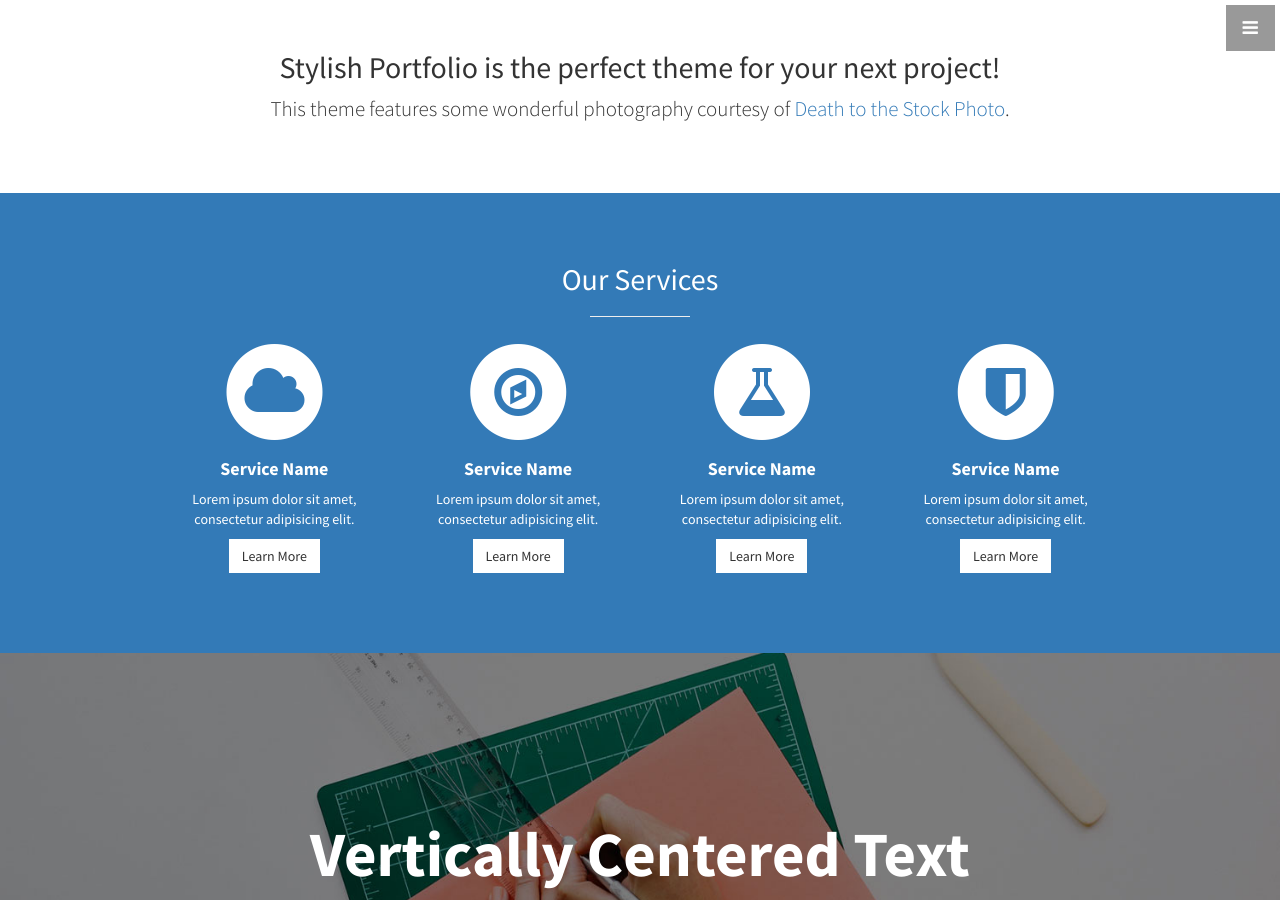
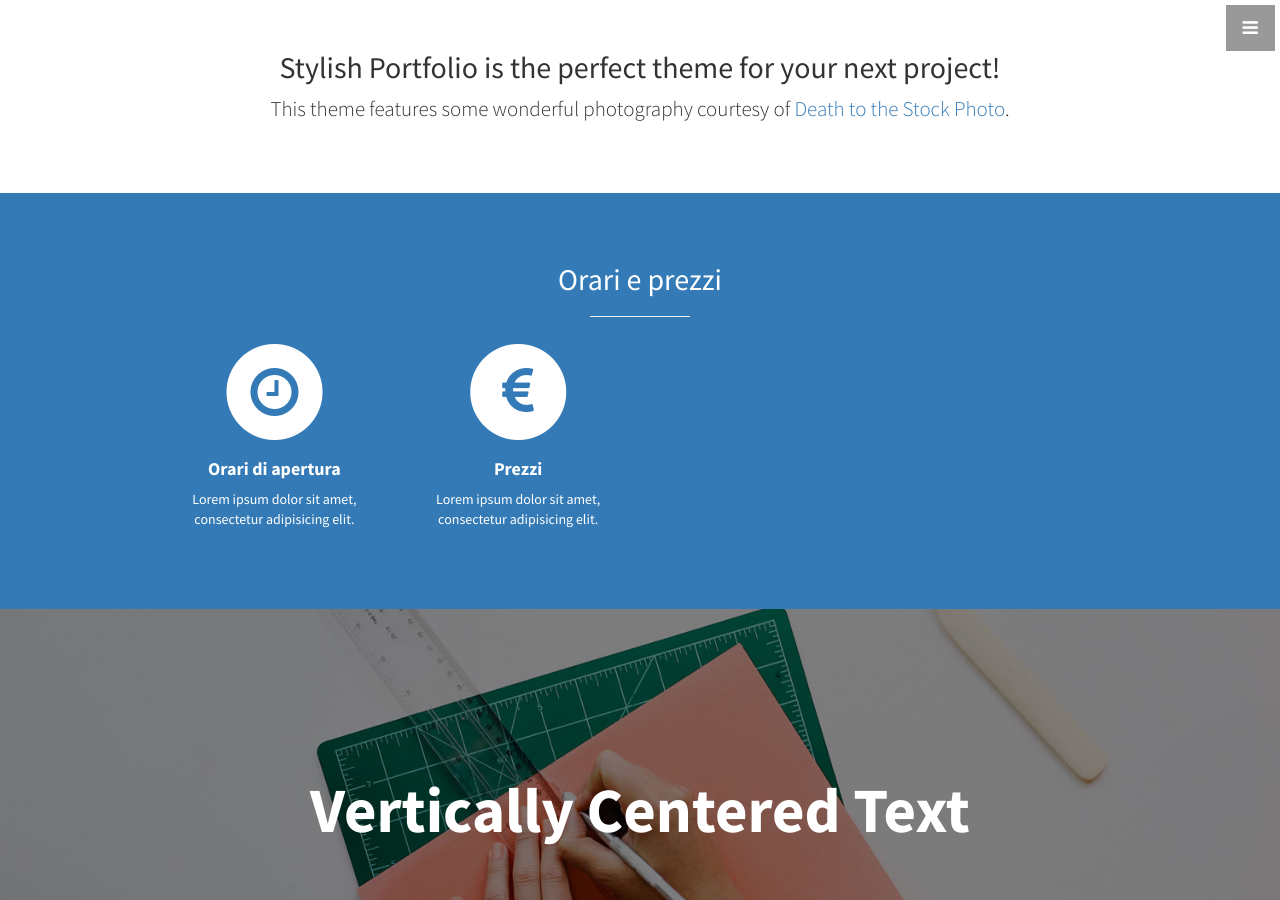
Before and after one commit to plataciland/plataciland.github.io, a Jekyll site: the page built from index.html, in a window 1280 px wide and 900 px high, scrolled down 919 px. Built offline with Jekyll 4.4.1, drawn with Linux system fonts in a browser that asks for light colours.

Commit message:
Update services.html

```diff
--- a/_includes/services.html
+++ b/_includes/services.html
@@ -3,59 +3,31 @@
   <div class="container">
     <div class="row text-center">
       <div class="col-lg-10 col-lg-offset-1">
-        <h2>Our Services</h2>
+        <h2>Orari e prezzi</h2>
         <hr class="small">
         <div class="row">
           <div class="col-md-3 col-sm-6">
             <div class="service-item">
               <span class="fa-stack fa-4x">
               <i class="fa fa-circle fa-stack-2x"></i>
-              <i class="fa fa-cloud fa-stack-1x text-primary"></i>
+              <i class="fa fa-clock-o fa-stack-1x text-primary"></i>
             </span>
               <h4>
-                <strong>Service Name</strong>
+                <strong>Orari di apertura</strong>
               </h4>
               <p>Lorem ipsum dolor sit amet, consectetur adipisicing elit.</p>
-              <a href="#" class="btn btn-light">Learn More</a>
             </div>
           </div>
           <div class="col-md-3 col-sm-6">
             <div class="service-item">
               <span class="fa-stack fa-4x">
               <i class="fa fa-circle fa-stack-2x"></i>
-              <i class="fa fa-compass fa-stack-1x text-primary"></i>
+              <i class="fa fa-eur fa-stack-1x text-primary"></i>
             </span>
               <h4>
-                <strong>Service Name</strong>
+                <strong>Prezzi</strong>
               </h4>
               <p>Lorem ipsum dolor sit amet, consectetur adipisicing elit.</p>
-              <a href="#" class="btn btn-light">Learn More</a>
-            </div>
-          </div>
-          <div class="col-md-3 col-sm-6">
-            <div class="service-item">
-              <span class="fa-stack fa-4x">
-              <i class="fa fa-circle fa-stack-2x"></i>
-              <i class="fa fa-flask fa-stack-1x text-primary"></i>
-            </span>
-              <h4>
-                <strong>Service Name</strong>
-              </h4>
-              <p>Lorem ipsum dolor sit amet, consectetur adipisicing elit.</p>
-              <a href="#" class="btn btn-light">Learn More</a>
-            </div>
-          </div>
-          <div class="col-md-3 col-sm-6">
-            <div class="service-item">
-              <span class="fa-stack fa-4x">
-              <i class="fa fa-circle fa-stack-2x"></i>
-              <i class="fa fa-shield fa-stack-1x text-primary"></i>
-            </span>
-              <h4>
-                <strong>Service Name</strong>
-              </h4>
-              <p>Lorem ipsum dolor sit amet, consectetur adipisicing elit.</p>
-              <a href="#" class="btn btn-light">Learn More</a>
             </div>
           </div>
         </div>
```
